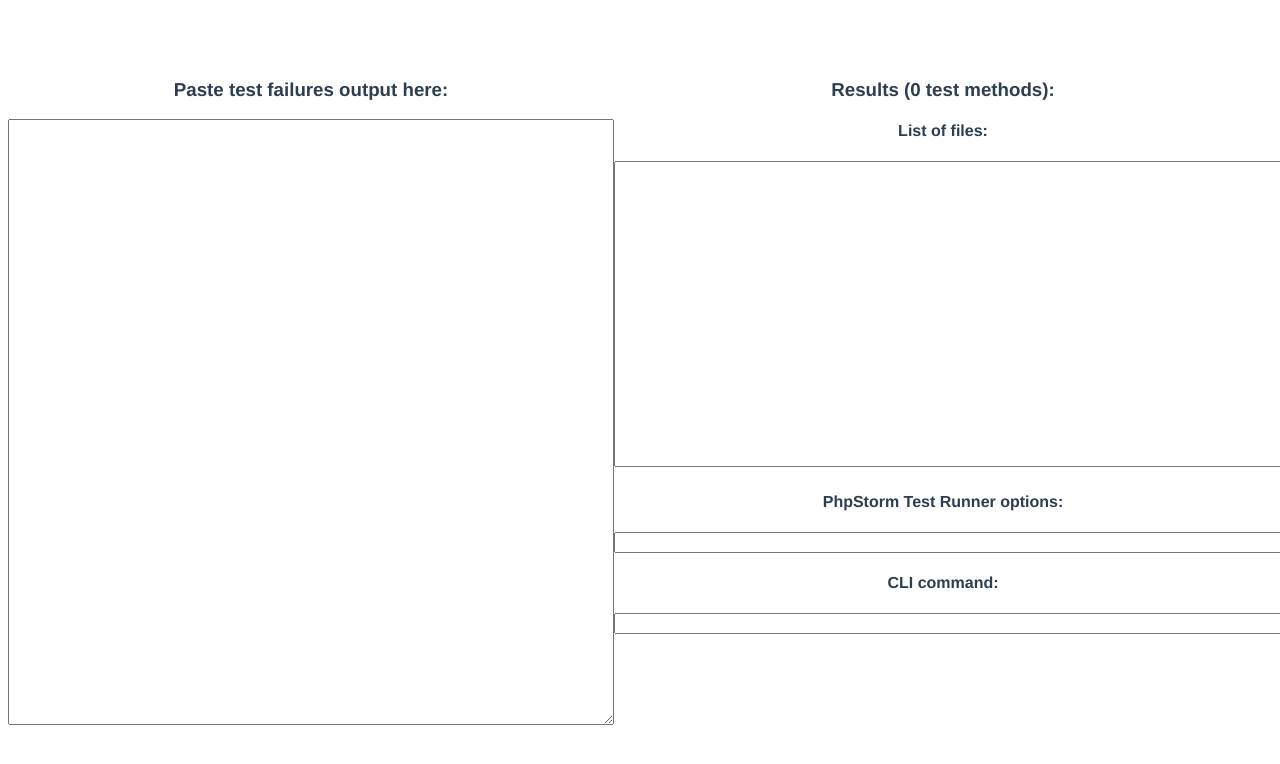
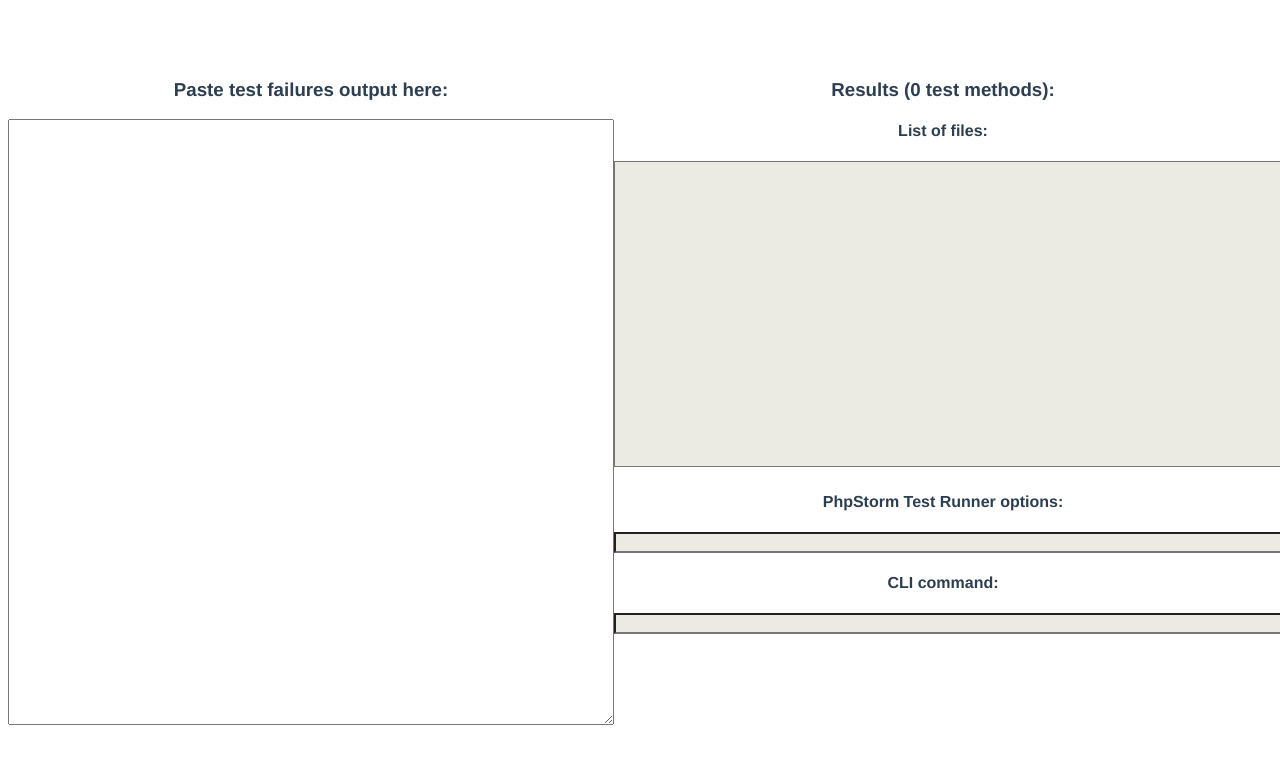
Before and after one commit to amcsi/phpunit-failures, a Vue app: page /#/ in a window 1280 px wide. Shown: the top 764 px of the page. Built offline with nearby package versions, Linux system fonts and the light colour scheme.

Commit message:
Make result text input fields appear disabled

```diff
--- a/src/components/Page.vue
+++ b/src/components/Page.vue
@@ -11,18 +11,18 @@
 
         <div class="files">
           <h4>List of files:</h4>
-          <textarea class="files__textarea">{{ matches.files }}</textarea>
+          <textarea class="files__textarea look-disabled" v-model="matches.files"></textarea>
 
 
         </div>
         <div class="phpstorm-command">
           <h4>PhpStorm Test Runner options:</h4>
-          <input class="phpstorm-command__input"
+          <input class="phpstorm-command__input look-disabled"
             :value="matches.phpstormCommand">
         </div>
         <div class="cli-command">
           <h4>CLI command:</h4>
-          <input class="cli-command__input" :value="matches.cliCommand">
+          <input class="cli-command__input look-disabled" :value="matches.cliCommand">
         </div>
       </div>
     </div>
@@ -59,6 +59,10 @@
   };
 </script>
 <style>
+  .look-disabled {
+    color: rgb(84, 84, 84);
+    background-color: rgb(235, 235, 228);
+  }
   body {
     height: 100%;
   }
```
